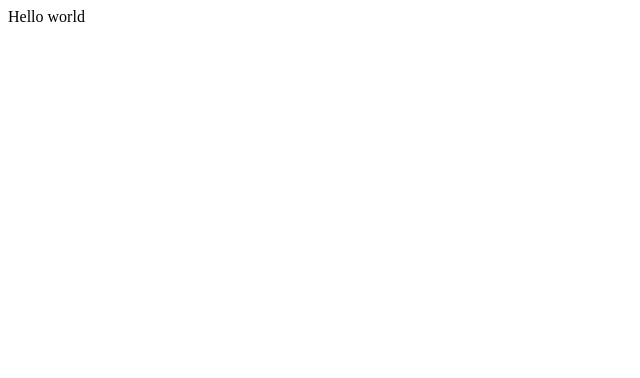
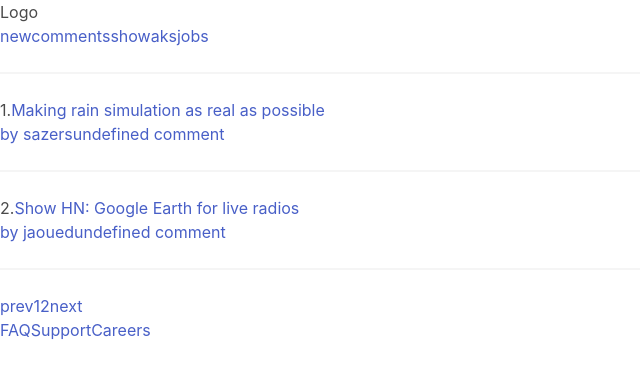
Before and after one commit to nfq-react-workshop/useful-useless, a React (Vite) app: page / in a window 1280 px wide. Shown: the top 378 px of the page, without its empty margins (0-640 px from the left). Built offline with nearby package versions, Linux system fonts and the light colour scheme.

Commit message:
basic layout

```diff
--- a/package.json
+++ b/package.json
@@ -17,6 +17,8 @@
     },
     "homepage": "https://github.com/nfq-react-workshop/useful-useless#readme",
     "dependencies": {
+        "bulma": "^0.7.2",
+        "prop-types": "^15.6.2",
         "react": "^16.6.0",
         "react-dom": "^16.6.0"
     },
@@ -28,7 +30,9 @@
         "eslint-plugin-prettier": "^3.0.0",
         "eslint-plugin-react": "^7.11.1",
         "parcel": "^1.10.3",
+        "postcss-modules": "^1.4.1",
         "prettier": "^1.14.3",
+        "sass": "^1.14.3",
         "stylelint": "^9.7.1",
         "stylelint-config-recommended": "^2.1.0"
     },
--- /dev/null
+++ b/src/components/Card.jsx
@@ -0,0 +1,24 @@
+import * as React from 'react';
+import PropTypes from 'prop-types';
+
+const Card = ({ url, title, user, comment_count, number }) => (
+    <article>
+        <span>{number}.</span>
+        <a href={url}>{title}</a>
+        <div>
+            <a href={`#by${user}`}>{`by ${user}`}</a>
+            <a href="#comments">{`${comment_count} comment`}</a>
+        </div>
+        <hr />
+    </article>
+);
+
+Card.propTypes = {
+    url: PropTypes.string,
+    title: PropTypes.string,
+    user: PropTypes.string,
+    comment_count: PropTypes.number,
+    number: PropTypes.number,
+};
+
+export default Card;
--- /dev/null
+++ b/src/components/Cards.jsx
@@ -0,0 +1,27 @@
+import * as React from 'react';
+import Card from './Card';
+
+const items = [
+    {
+        title: 'Making rain simulation as real as possible',
+        comments_count: 14,
+        url: 'http://rainbowhunt.me/?plays',
+        user: 'sazers',
+    },
+    {
+        title: 'Show HN: Google Earth for live radios',
+        comments_count: 1,
+        url: 'http://radio.garden',
+        user: 'jaoued',
+    },
+];
+
+const Cards = () => (
+    <div>
+        {items.map((item, index) => (
+            <Card key={item.url} {...item} number={index + 1} />
+        ))}
+    </div>
+);
+
+export default Cards;
--- /dev/null
+++ b/src/components/Footer.jsx
@@ -0,0 +1,28 @@
+import * as React from 'react';
+
+const links = [
+    {
+        url: '#faq',
+        title: 'FAQ',
+    },
+    {
+        url: '#support',
+        title: 'Support',
+    },
+    {
+        url: '#careers',
+        title: 'Careers',
+    },
+];
+
+const Footer = () => (
+    <footer>
+        {links.map(({ url, title }) => (
+            <a key={url} href={url}>
+                {title}
+            </a>
+        ))}
+    </footer>
+);
+
+export default Footer;
--- a/src/components/Layout.jsx
+++ b/src/components/Layout.jsx
@@ -1,5 +1,19 @@
 import * as React from 'react';
+import Menu from './Menu';
+import Cards from './Cards';
+import Footer from './Footer';
+import Pager from './Pager';
 
-const Layout = () => <div>Hello world</div>;
+const Layout = () => (
+    <div>
+        <Menu />
+        <hr />
+        <main>
+            <Cards />
+            <Pager />
+        </main>
+        <Footer />
+    </div>
+);
 
 export default Layout;
--- /dev/null
+++ b/src/components/Layout.scss
@@ -0,0 +1,4 @@
+.cover {
+    width: 128px;
+    object-fit: cover;
+}
--- /dev/null
+++ b/src/components/Menu.jsx
@@ -0,0 +1,11 @@
+import * as React from 'react';
+import Nav from './Nav';
+
+const Menu = () => (
+    <nav>
+        <div>Logo</div>
+        <Nav />
+    </nav>
+);
+
+export default Menu;
--- /dev/null
+++ b/src/components/Nav.jsx
@@ -0,0 +1,44 @@
+import * as React from 'react';
+import NavLink from './NavLink';
+
+const menuItems = [
+    {
+        url: '#new',
+        label: 'new',
+    },
+    {
+        url: '#comments',
+        label: 'comments',
+    },
+    {
+        url: '#show',
+        label: 'show',
+    },
+    {
+        url: '#aks',
+        label: 'aks',
+    },
+    {
+        url: '#jobs',
+        label: 'jobs',
+    },
+];
+
+const items = menuItems.map(function(item) {
+    return (
+        <NavLink key={item.url} url={item.url}>
+            {item.label}
+        </NavLink>
+    );
+});
+
+const Nav = () => <div>{items}</div>;
+
+/**        <NavLink url="#new">new</NavLink>
+        <NavLink url="#comments">comments</NavLink>
+        <NavLink url="#show">show</NavLink>
+        <NavLink url="#aks">aks</NavLink>
+        <NavLink url="#jobs">span</NavLink>
+         */
+
+export default Nav;
--- /dev/null
+++ b/src/components/NavLink.jsx
@@ -0,0 +1,11 @@
+import * as React from 'react';
+import PropTypes from 'prop-types';
+
+const NavLink = props => <a href={props.url}>{props.children}</a>;
+
+NavLink.propTypes = {
+    url: PropTypes.string,
+    children: PropTypes.string.isRequired,
+};
+
+export default NavLink;
--- /dev/null
+++ b/src/components/Pager.jsx
@@ -0,0 +1,12 @@
+import * as React from 'react';
+
+const Pager = () => (
+    <nav>
+        <a href="#prev">prev</a>
+        <a href="#1">1</a>
+        <a href="#1">2</a>
+        <a href="#next">next</a>
+    </nav>
+);
+
+export default Pager;
--- a/src/main.jsx
+++ b/src/main.jsx
@@ -1,5 +1,6 @@
 import * as React from 'react';
 import { render } from 'react-dom';
+import 'bulma/css/bulma.css';
 import Layout from './components/Layout';
 
 const root = document.getElementById('root');
```
Also changed, not shown: .postcssrc (added), 1 other file (tests, documents, lock files or other folders).
